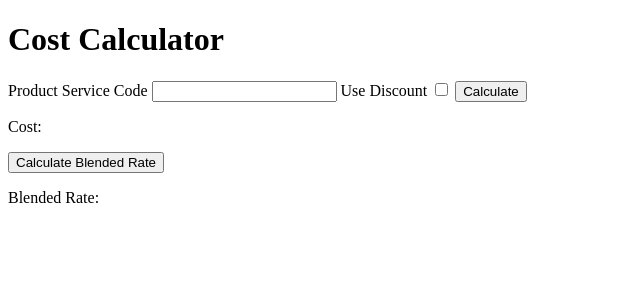
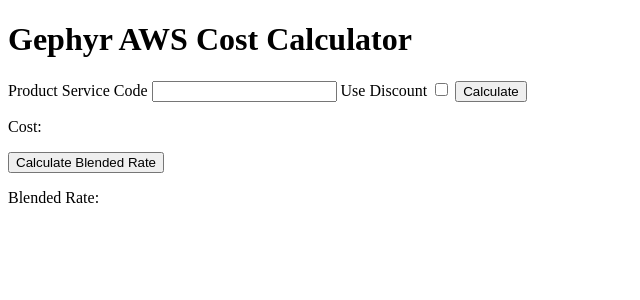
Before and after one commit to jacobleesinger/gephyr, a Flask app: page / in a window 1280 px wide. Shown: the top 300 px of the page, without its empty margins (0-640 px from the left). Run offline with Flask 3, Linux system fonts and the light colour scheme.

Commit message:
feat(frontend): update header text

```diff
--- a/app.py
+++ b/app.py
@@ -1,6 +1,7 @@
 from flask import Flask, render_template, request
 
 from db import create_db_connection
+
 
 app = Flask(__name__)
 
--- a/templates/index.html
+++ b/templates/index.html
@@ -6,7 +6,7 @@
     <title>Cost Calculator</title>
   </head>
   <body>
-    <h1>Cost Calculator</h1>
+    <h1>Gephyr AWS Cost Calculator</h1>
     <form id="product-cost-form">
       <label for="product-servicecode-input">Product Service Code</label>
       <input
```
